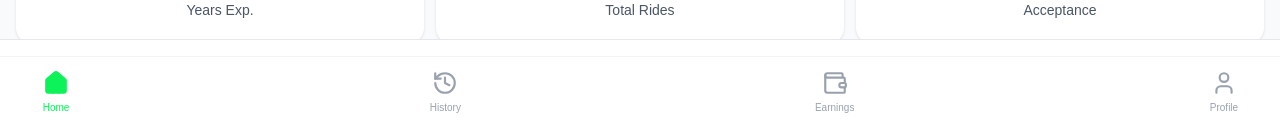
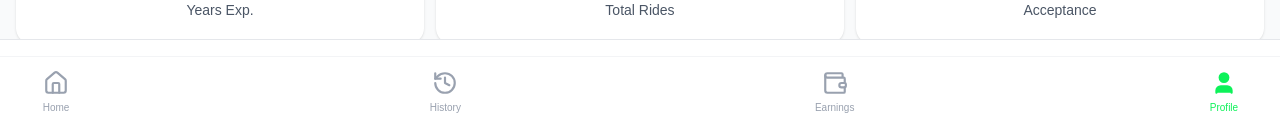
Before and after one commit to AJIT-KUMAR-PANDIT/com.autobhaiya.nakprc, a React (Vite) app: page /auto-bhaiya/1/profile in a window 1280 px wide. Shown: the part 664-800 px from the top of the page. Built offline with nearby package versions, Linux system fonts and the light colour scheme.

Commit message:
updated logo

```diff
--- a/src/components/Shared/BottomNav.jsx
+++ b/src/components/Shared/BottomNav.jsx
@@ -1,36 +1,54 @@
-import { Link } from "react-router-dom";
+import { Link, useLocation, useParams } from "react-router-dom";
 import { Home, History, Wallet, User } from "lucide-react";
 
 export default function BottomNav() {
+  const { pathname } = useLocation();
+  const { vNumber } = useParams();
+
+  // If we have a vNumber, the base path changes
+  const basePath = vNumber ? `/auto-bhaiya/${vNumber}` : "/";
+
+  // Build the correct links dynamically depending on context
+  const homeLink = vNumber ? `/auto-bhaiya/${vNumber}` : "/";
+  const historyLink = "/search"; // Route not properly defined yet, redirect to search maybe? Or keep history if you plan to add it
+  const paymentsLink = vNumber ? `/auto-bhaiya/${vNumber}/payments` : "/"; // Payments require vNumber according to App.jsx
+  const profileLink = vNumber ? `/auto-bhaiya/${vNumber}/profile` : "/"; // Profile requires vNumber according to App.jsx
+
+  // Check which link is active
+  const isHomeActive = pathname === homeLink || pathname === "/";
+  const isHistoryActive = pathname.includes("/search") || pathname.includes("/history");
+  const isPaymentsActive = pathname.includes("/payments");
+  const isProfileActive = pathname.includes("/profile");
+
   return (
     <nav className="fixed bottom-0 left-0 w-full bg-white dark:bg-card-dark border-t border-gray-100 dark:border-gray-800 pb-[env(safe-area-inset-bottom)] pt-2 px-6 z-50 h-[80px]">
       <div className="flex justify-between items-center h-full pb-4">
         <Link
-          className="flex flex-col items-center gap-1 text-primary w-16"
-          to="/"
+          className={`flex flex-col items-center gap-1 w-16 transition-colors ${isHomeActive ? "text-primary dark:text-primary" : "text-gray-400 hover:text-text-main dark:hover:text-white"}`}
+          to={homeLink}
         >
-          <Home className="w-[26px] h-[26px] fill-current" />
+          <Home className={`w-[26px] h-[26px] ${isHomeActive ? "fill-current" : ""}`} />
           <span className="text-[10px] font-medium">Home</span>
         </Link>
         <Link
-          className="flex flex-col items-center gap-1 text-gray-400 hover:text-text-main dark:hover:text-white transition-colors w-16"
-          to="/history"
+          className={`flex flex-col items-center gap-1 w-16 transition-colors ${isHistoryActive ? "text-primary dark:text-primary" : "text-gray-400 hover:text-text-main dark:hover:text-white"}`}
+          to={historyLink}
         >
-          <History className="w-[26px] h-[26px]" />
+          <History className={`w-[26px] h-[26px] ${isHistoryActive ? "fill-current" : ""}`} />
           <span className="text-[10px] font-medium">History</span>
         </Link>
         <Link
-          className="flex flex-col items-center gap-1 text-gray-400 hover:text-text-main dark:hover:text-white transition-colors w-16"
-          to="/payments"
+          className={`flex flex-col items-center gap-1 w-16 transition-colors ${isPaymentsActive ? "text-primary dark:text-primary" : "text-gray-400 hover:text-text-main dark:hover:text-white"}`}
+          to={paymentsLink}
         >
-          <Wallet className="w-[26px] h-[26px]" />
+          <Wallet className={`w-[26px] h-[26px] ${isPaymentsActive ? "fill-current" : ""}`} />
           <span className="text-[10px] font-medium">Earnings</span>
         </Link>
         <Link
-          className="flex flex-col items-center gap-1 text-gray-400 hover:text-text-main dark:hover:text-white transition-colors w-16"
-          to="/profile"
+          className={`flex flex-col items-center gap-1 w-16 transition-colors ${isProfileActive ? "text-primary dark:text-primary" : "text-gray-400 hover:text-text-main dark:hover:text-white"}`}
+          to={profileLink}
         >
-          <User className="w-[26px] h-[26px]" />
+          <User className={`w-[26px] h-[26px] ${isProfileActive ? "fill-current" : ""}`} />
           <span className="text-[10px] font-medium">Profile</span>
         </Link>
       </div>
```
Also changed, not shown: 54 other files (tests, documents, lock files or other folders).
